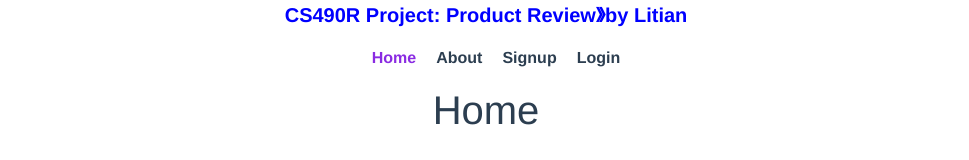
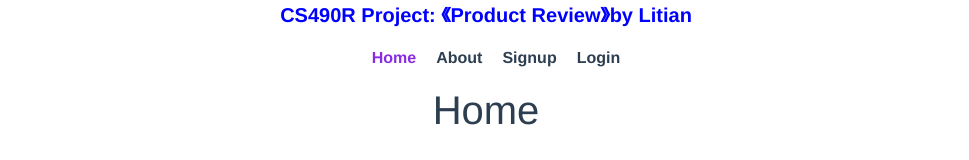
Before and after one commit to flybaflyba/Restful-Web-Application, a Vue app in the folder client/: page / in a window 1280 px wide. Shown: the top 160 px of the page, without its empty margins (154-1123 px from the left). Built offline with nearby package versions, Linux system fonts and the light colour scheme.

Commit message:
Fix display error in title

```diff
--- a/client/src/components/TheNavigation.vue
+++ b/client/src/components/TheNavigation.vue
@@ -3,7 +3,7 @@
 <div>
 
 
-        <p class="logo">CS490R Project: Product Review》by Litian</p>
+        <p class="logo">CS490R Project: 《Product Review》by Litian</p>
 
 
 
```
